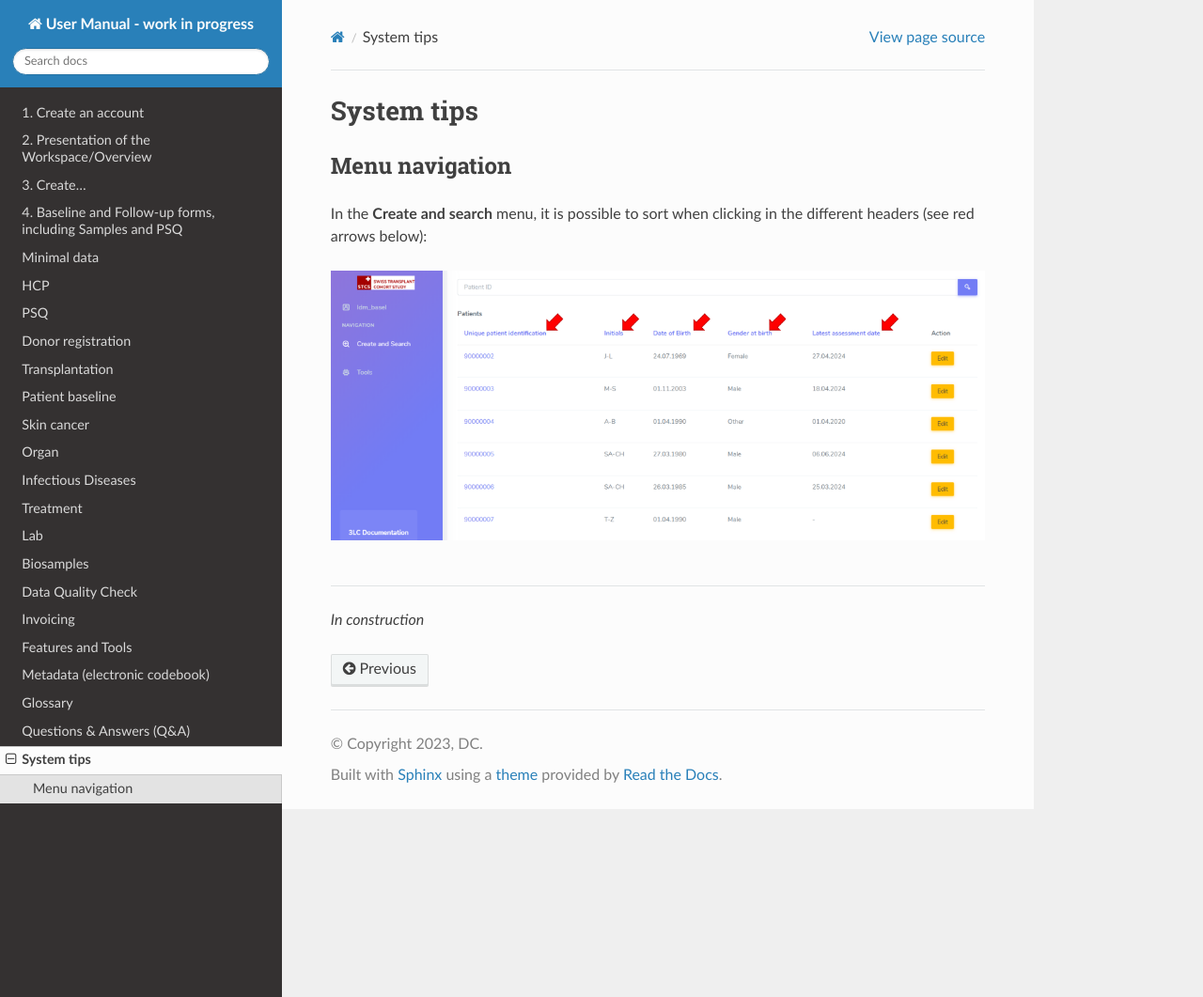
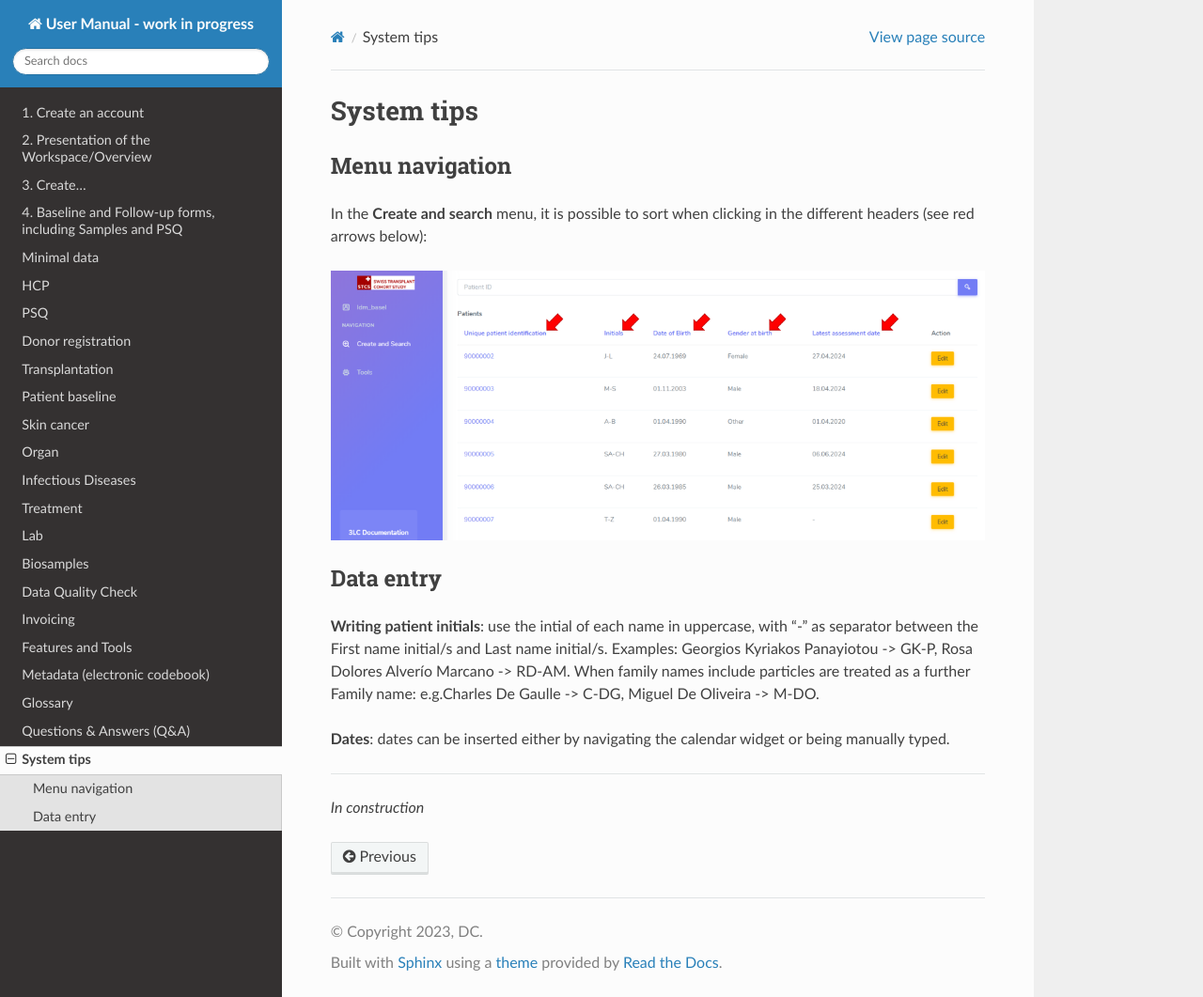
Before and after one commit to swiss-transplant-cohort-study/3LC-user-manual, a Sphinx documentation site: the page built from docs/source/tips.rst, in a window 1280 px wide and 1061 px high. Shown: the whole window at 94% size. Built offline with Sphinx 7.4.7 and the Read the Docs theme 3.1.0, drawn with Linux system fonts in a browser that asks for light colours.

Commit message:
Update tips.rst

```diff
--- a/docs/source/tips.rst
+++ b/docs/source/tips.rst
@@ -8,6 +8,13 @@ In the **Create and search** menu, it is possible to sort when clicking in the d
 
 .. image:: Sort.png
 
+Data entry
+***************
+
+**Writing patient initials**: use the intial of each name in uppercase, with “-” as separator between the First name initial/s and Last name initial/s. Examples: Georgios Kyriakos Panayiotou -> GK-P, Rosa Dolores Alverío Marcano -> RD-AM. When family names include particles are treated as a further Family name: e.g.Charles De Gaulle -> C-DG, Miguel De Oliveira -> M-DO.
+
+**Dates**: dates can be inserted either by navigating the calendar widget or being manually typed.
+
 ----------------------------
 
 *In construction*
```
